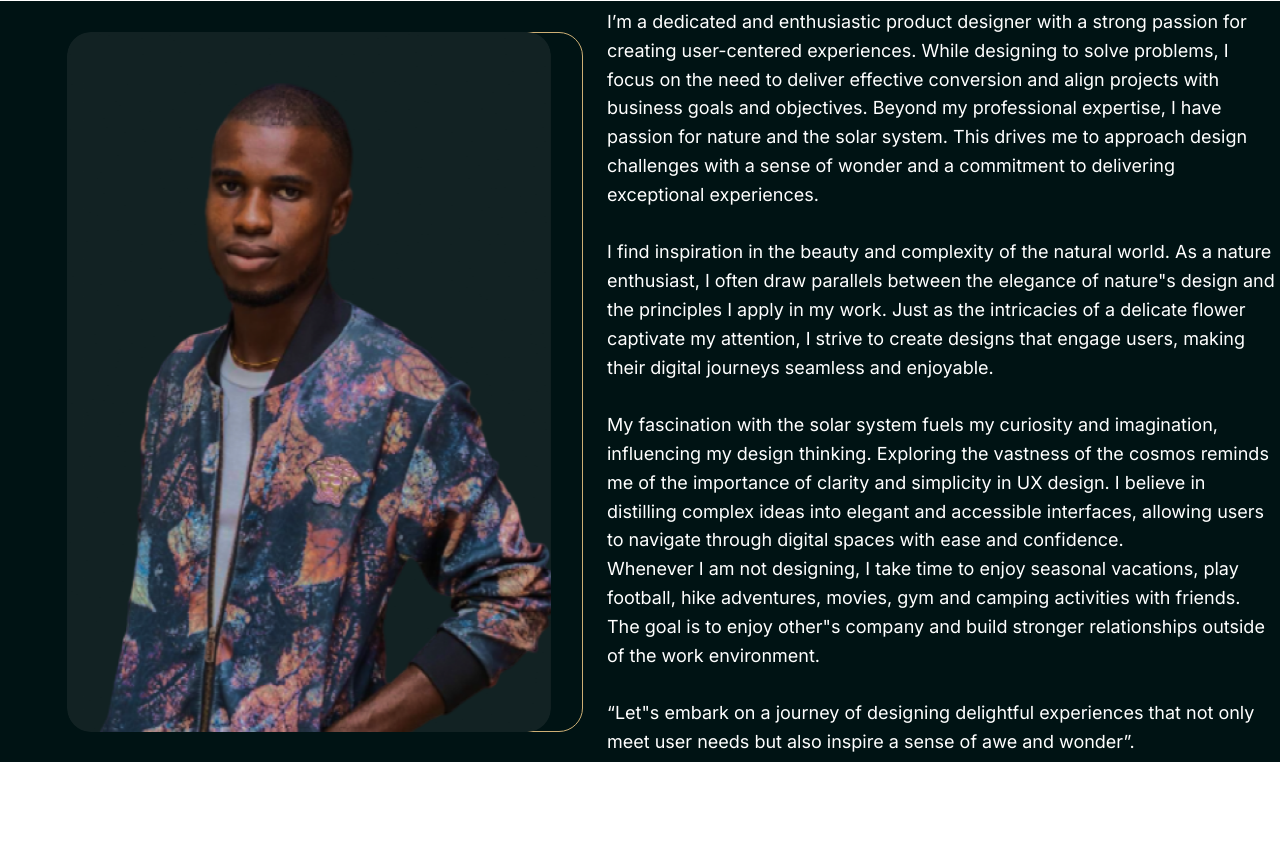
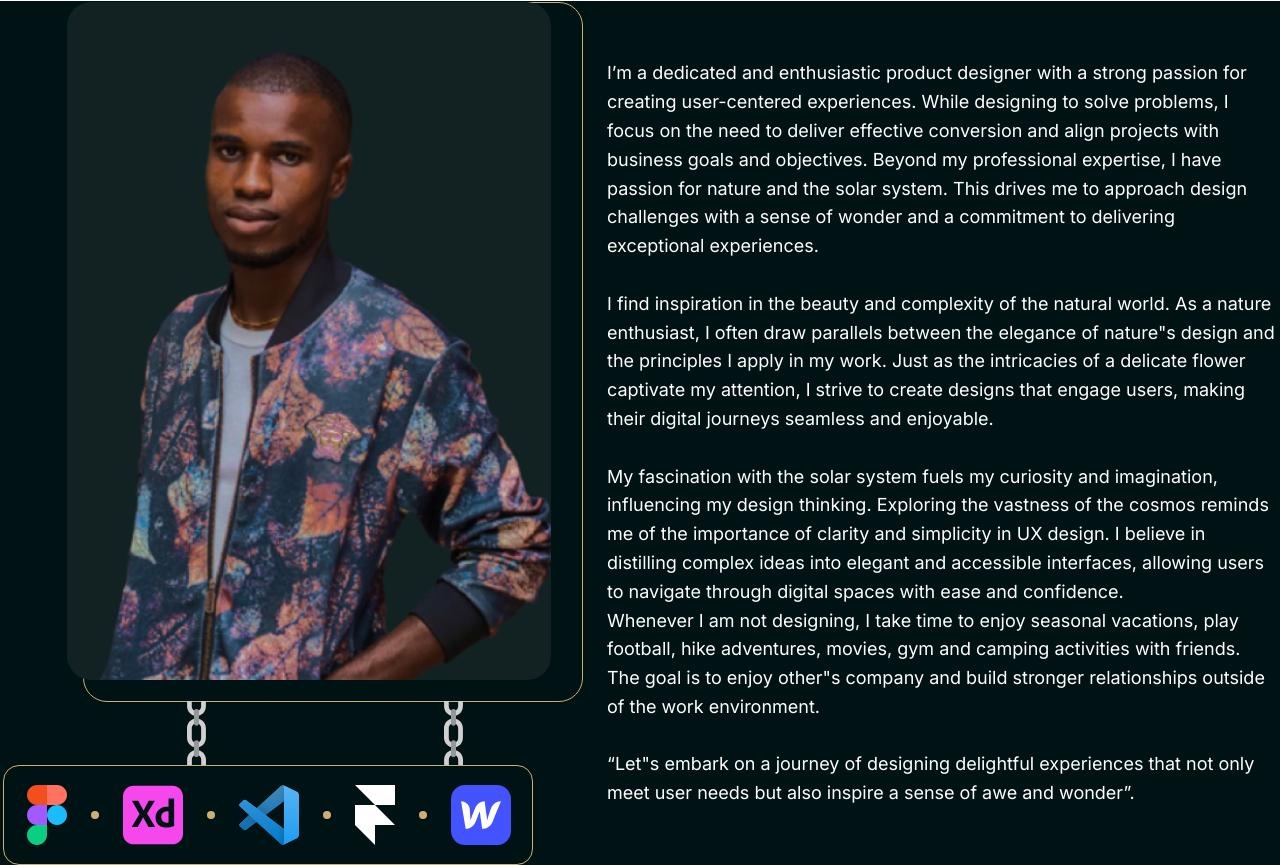
Before and after one commit to Maxwell011/portfolio-design, a Next.js app: page / in a window 1280 px wide. Shown: the part 3758-4623 px from the top of the page. Before the commit the page ends 4520 px from the top, so only its background shows below. Built offline with nearby package versions, Linux system fonts and the light colour scheme.

Commit message:
Add SVG icons and update styling in About component

```diff
--- a/src/app/components/About.tsx
+++ b/src/app/components/About.tsx
@@ -1,4 +1,11 @@
 import Image from "next/image";
+import Chain from "../svg/chain";
+import CircleEllipse from "../svg/CircleEllipse";
+import Figma from "../svg/Figma";
+import Framer from "../svg/Framer";
+import Vscode from "../svg/Vscode";
+import Webflow from "../svg/Webflow";
+import Adobexd from "../svg/Adobexd";
 
 const About = () => {
   return (
@@ -12,15 +19,32 @@ const About = () => {
         <div className="w-[1240px] h-px bg-black"></div>
 
         <div className="flex justify-center items-center gap-10">
+          <div>
             <div className="flex pl-20">
-            <div className="border w-[500px] h-[700px] rounded-3xl border-solid border-gold my-[30px]"></div>
+              <div className="border w-[500px] h-[700px] rounded-3xl border-solid border-gold"></div>
               <Image
                 src="/Rectangle 25.png"
                 width={500}
                 height={700}
                 alt="Stanley image"
-              className="rounded-3xl ml-[-516px] my-[30px]"
+                className="rounded-3xl ml-[-516px] mb-[30px]"
               />
+            </div>
+            <div className="flex justify-around gap-[30px] ml-20 mt-[-9px]">
+              <Chain />
+              <Chain />
+            </div>
+            <div className="w-[530px] h-[100px] flex items-center gap-6 border px-[23px] py-5 rounded-2xl border-solid border-gold">
+              <Figma />
+              <CircleEllipse />
+              <Adobexd />
+              <CircleEllipse />
+              <Vscode />
+              <CircleEllipse />
+              <Framer />
+              <CircleEllipse />
+              <Webflow />
+            </div>
           </div>
 
           <div className="">
```
Lines whose indentation alone changed are shown as unchanged.
